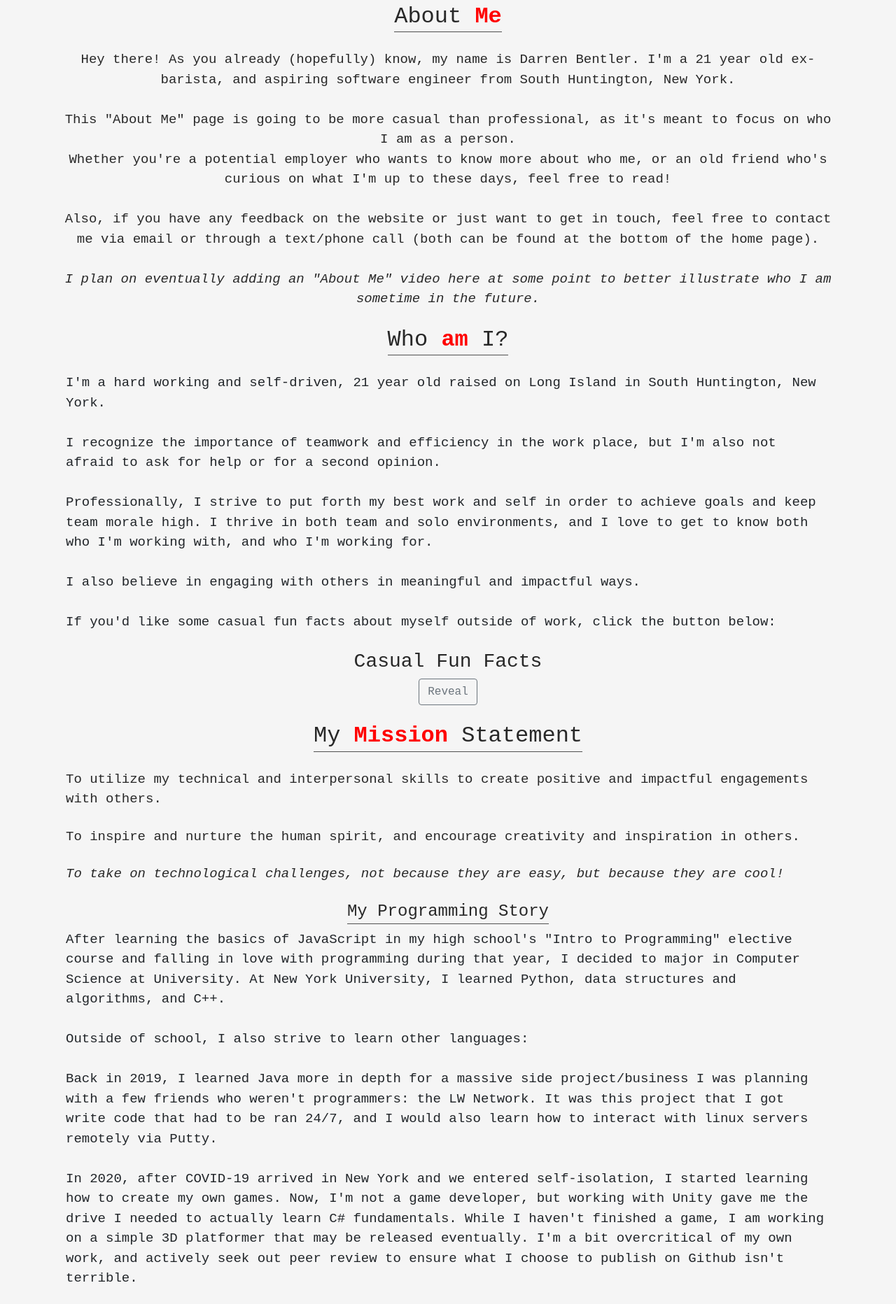
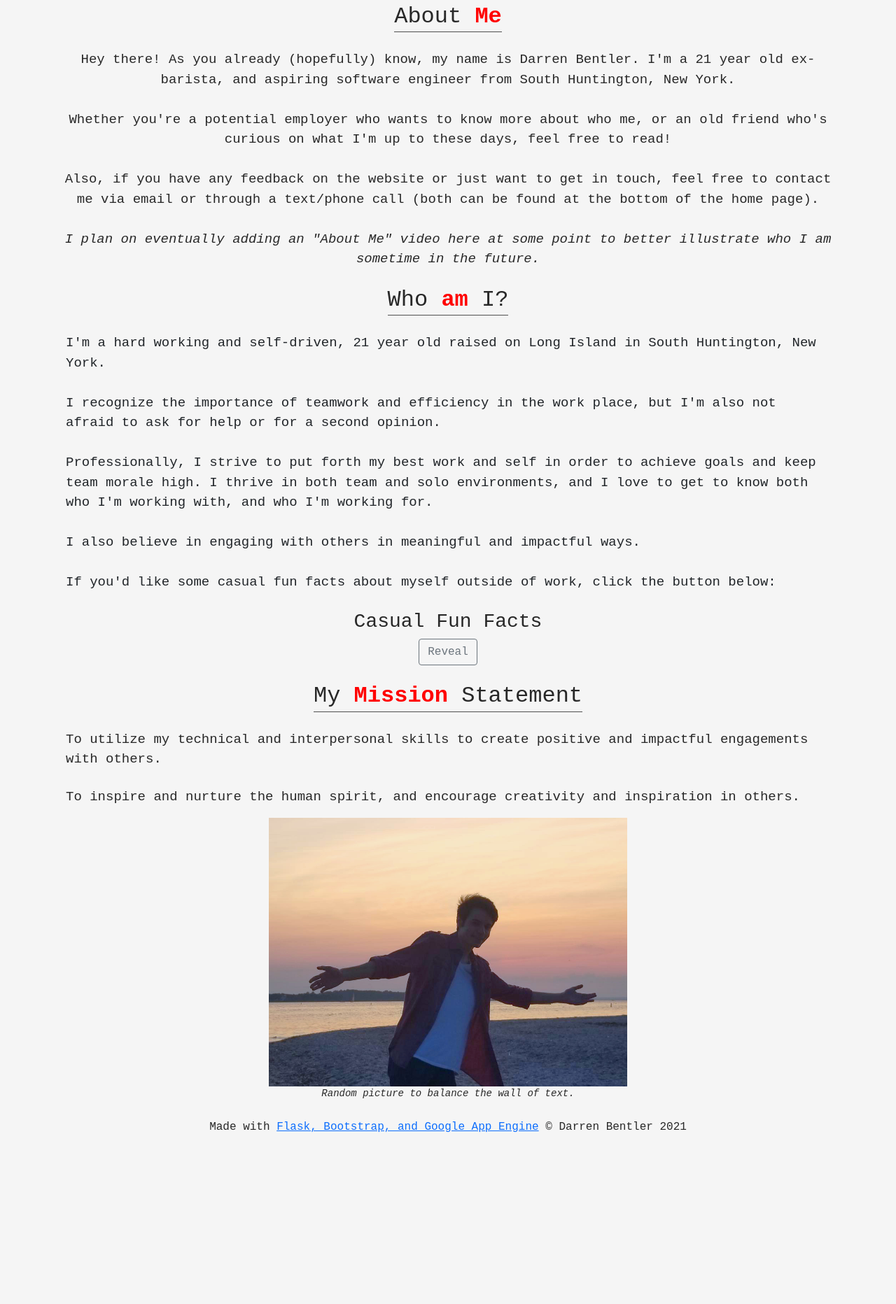
Before and after one commit to dbentler/personalwebsite, a Flask app: page /about in a window 1280 px wide. Shown: the part 56-1920 px from the top of the page at 70% size. After the commit the page ends 1674 px from the top, so only its background shows below. Run offline with Flask 2, Linux system fonts and the light colour scheme; some libraries are stand-ins or nearby versions.

Commit message:
Stripped down the "About Me" page

```diff
--- a/markdown/about.md
+++ b/markdown/about.md
@@ -1,5 +1,3 @@
 To utilize my technical and interpersonal skills to create positive and impactful engagements with others.
 
 To inspire and nurture the human spirit, and encourage creativity and inspiration in others.
-
-*To take on technological challenges, not because they are easy, but because they are cool!*
--- a/templates/about.html
+++ b/templates/about.html
@@ -20,7 +20,6 @@
             <p style="font-size: 19px;">
                 Hey there! As you already (hopefully) know, my name is Darren Bentler. I'm a 21 year old ex-barista, and aspiring software engineer from South Huntington, New York. <br><br>
 
-                This "About Me" page is going to be more casual than professional, as it's meant to focus on who I am as a person. <br>
                 Whether you're a potential employer who wants to know more about who me, or an old friend who's curious on what I'm up to these days, feel free to read! <br> <br>
                 Also, if you have any feedback on the website or just want to get in touch, feel free to contact me via email or through a text/phone call (both can be found at the bottom of the home page). <br> <br>
 
@@ -66,7 +65,7 @@
                                 <li>Despite being a Tony Stark/Iron Man fan, my favorite MCU movie is "Guardians of the Galaxy".</li>
                                 <li>I wanted to be an astronomer when I was little since space fascinated me so much back then. It still fascinates me today.</li>
                                 <li>I'm plagued with the "finding a new song and listening to it on repeat until you get sick of it" disease, which sucks because I wanted to put my favorite song here.</li>
-                                <li>I have a pet rabbit named Lucy! At the time of writing this, she's currently 3 years old.</li>
+                                <li>I have a pet rabbit named Lucy! At the time of writing this, she's currently 4 years old.</li>
                             </ul>
                             <div class="container center-text">
                                 <img src="{{ url_for('static', filename='img/lucy.jpeg')}}" style="width: auto; max-width: 512px; height: auto; max-height: 384px; position: relative;">
@@ -76,13 +75,9 @@
                                 <li>When it comes to nerd stuff (well, besides the MCU), I'm a huge fan of the Halo universe.</li>
                                 <li>The first program I ever wrote was basically a backdoor to a Minecraft server.</li>
                                 <li>Friends would review me as: "A more tame Michael Reeves", "Like a stupid Tony Stark", and "I don't want to say anything for you to put up on your stupid website, Darren".</li>
-                                <li>Oxford Comma until the day I die.</li>
-                                <li>On the topic of the Oxford Comma, yes I know I put my puncuation outside of quotation marks. Yes, I know this isn't the American English way. No, I'm not British. I've just
-                                    been doing it like that for so long I'm in to deep.
-                                </li>
                             </ul>
                             <p style="font-size: 19px;">
-                            And that's the end of that! Now, let's dive into some actual interesting content here.
+                            And that's the end of that! Let's continue to the mission statement...
                             </p>
                         </span>
                     </div>
@@ -102,40 +97,9 @@
                 {{ text|markdown }}
             </div>
             <!--Modern Day-->
-            <div class="container spacer-25px">
-                <h4 class="center-text unbold spacer-25px">
-                    <span class="span-underline">My Programming Story</span>
-                </h4>
-                <p style="font-size: 19px;">
-                    After learning the basics of JavaScript in my high school's "Intro to Programming" elective course and falling in love with programming during that year,
-                    I decided to major in Computer Science at University. At New York University, I learned Python, data structures and algorithms, and C++. <br><br>
-
-                    Outside of school, I also strive to learn other languages: <br><br>
-
-                    Back in 2019, I learned Java more in depth for a massive side project/business I was planning
-                    with a few friends who weren't programmers: the LW Network. It was this project that I got write code that had to be ran 24/7, and I would also learn
-                    how to interact with linux servers remotely via Putty. <br><br>
-
-                    In 2020, after COVID-19 arrived in New York and we entered self-isolation, I started learning how to create my own games. Now, I'm not a game developer, but working
-                    with Unity gave me the drive I needed to actually learn C# fundamentals. While I haven't finished a game, I am working on a simple 3D platformer that may be released eventually.
-                    I'm a bit overcritical of my own work, and actively seek out peer review to ensure what I choose to publish on Github isn't terrible. <br><br>
-
-                    I struggled a bit with C++, as Python was the first language I would consider myself "fluent" in. That being said, I've come to fall in love with C++ after working on a few
-                    side projects. I'd consider my first proper program in C++ to be my attempt
-                    at recreating the "Petals Around the Rose" game on my GitHub, which I haven't had time to go back and edit as I'm working on a Blockchain implementation based off of Free Code Academy's
-                    Python Blockchain (which I transliterated into C++ and got it to work!). I plan on eventually branching that out into a small cryptocurrency to use amongst friends as a form of
-                    "Monopoly Play Money". Y'know, to make Poker Nights a bit more intense. <br><br>
-
-                    And finally, in 2021, I decided to start building a website with Flask in order to better understand HTMl5 and the Flask framework. Now this site is effectively static, but it'll eventually have
-                    some dynamic content as a sort of puzzle game inspired by Cicada-3301's puzzles. Currently, it's main purpose is an online résumé, a place to showcase my work, and a medium for people to recommend me
-                    with.<br><br>
-
-                    It also serves as a way for old friends to find my up-to-date information in the event they wish to reconnect for whatever reason - don't be afraid to reach out!
-                </p>
-                <div class="container center-text">
-                    <img src="{{ url_for('static', filename='img/me_beach.JPG')}}" style="width: auto; max-width: 512px; height: auto; max-height: 384px; position: relative;">
-                    <p style="font-size: 14px;"><i>Random picture to balance the wall of text.</i></p>
-                </div>
+            <div class="container center-text">
+                <img src="{{ url_for('static', filename='img/me_beach.JPG')}}" style="width: auto; max-width: 512px; height: auto; max-height: 384px; position: relative;">
+                <p style="font-size: 14px;"><i>Random picture to balance the wall of text.</i></p>
             </div>
         </div>
         <div class="container spacer-25px">
```
